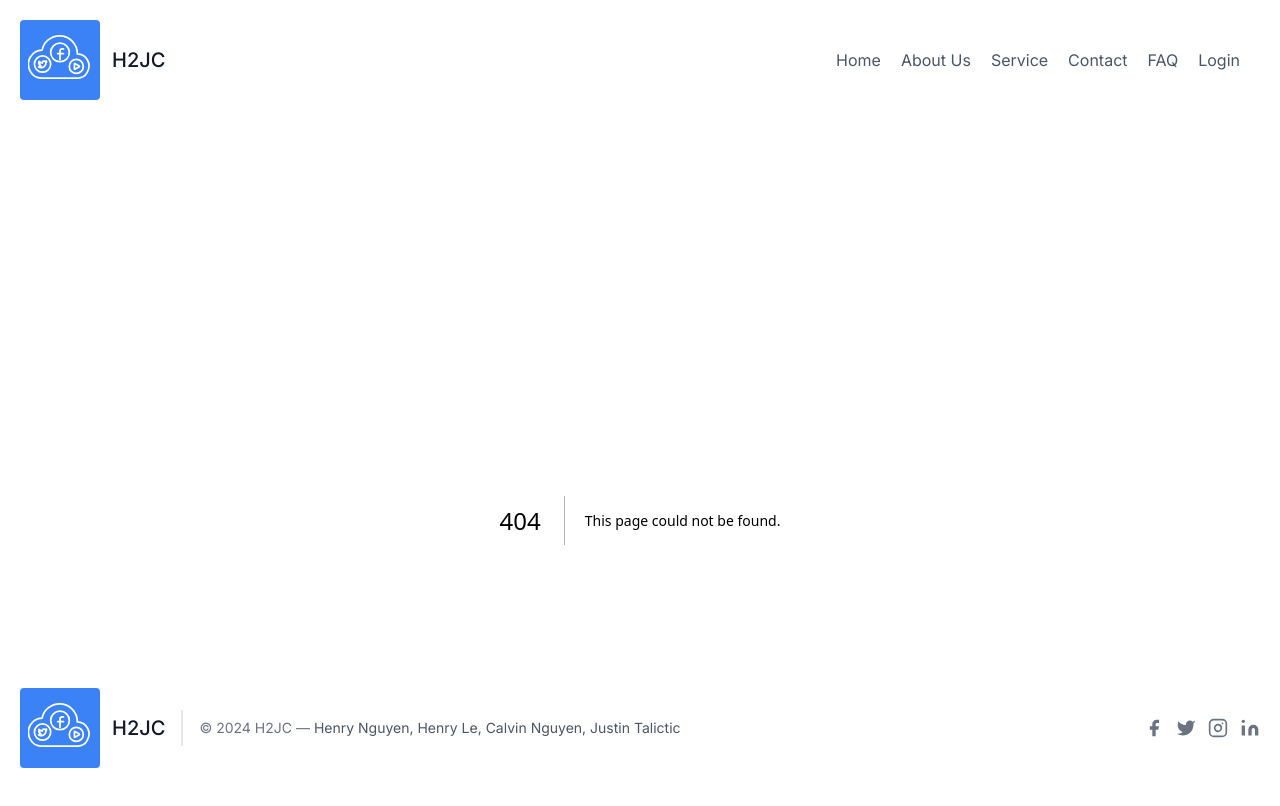
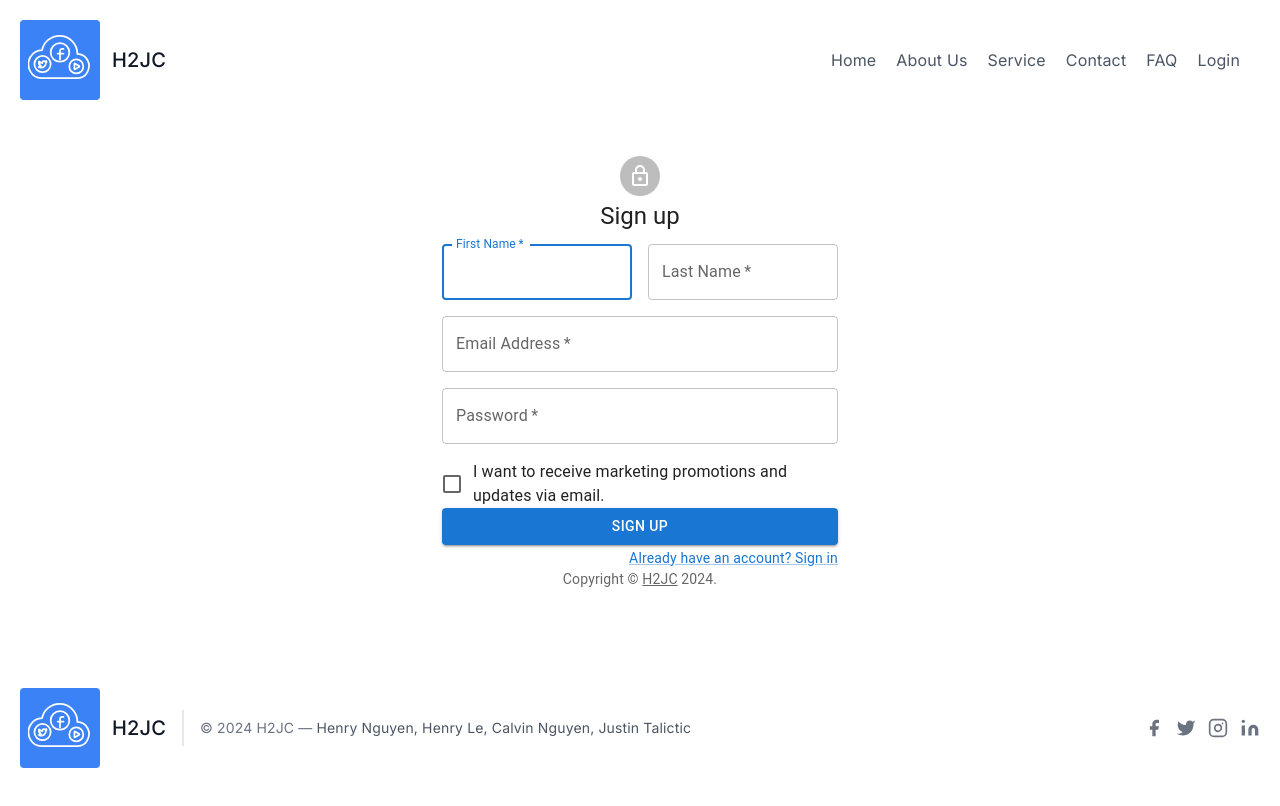
Before and after one commit to Henrycle16/Aesyn, a Next.js app in the folder client/: page /signup in a window 1280 px wide. Before the commit this address had no page. Shown: the top 806 px of the page. Built offline with nearby package versions, Linux system fonts and the light colour scheme.

Commit message:
Sign up page linking and rerouting back to home.

```diff
--- a/client/package.json
+++ b/client/package.json
@@ -9,6 +9,8 @@
     "lint": "next lint"
   },
   "dependencies": {
+    "@mui/icons-material": "^5.15.11",
+    "@mui/material": "^5.15.11",
     "axios": "^1.6.7",
     "next": "14.1.0",
     "react": "^18",
--- a/client/src/app/layout.tsx
+++ b/client/src/app/layout.tsx
@@ -1,6 +1,5 @@
 import "../styles/globals.css";
 import { Inter } from "next/font/google";
-
 import Header from "@/components/header";
 import Footer from "@/components/footer";
 import React from "react";
--- a/client/src/app/page.tsx
+++ b/client/src/app/page.tsx
@@ -1,4 +1,3 @@
-import TextInputForm from "../components/TextInputForm";
 import HeroSection from "@/components/hero-section";
 
 export default function Home() {
--- /dev/null
+++ b/client/src/app/signup/page.tsx
@@ -0,0 +1,9 @@
+import SignUpComponent from "@/components/signup";
+
+export default function SignUp() {
+    return (
+     <main>
+  <SignUpComponent/>
+     </main>
+    );
+}
--- a/client/src/components/footer.tsx
+++ b/client/src/components/footer.tsx
@@ -5,7 +5,7 @@ const Footer = () => {
         <footer className="text-gray-600 body-font">
         <div className="container px-5 py-8 mx-auto flex items-center sm:flex-row flex-col" style={{ position: 'fixed', bottom: 0, left: 0, right: 0 }}>
           <a className="flex title-font font-medium items-center md:justify-start justify-center text-gray-900">
-          <svg xmlns="http://www.w3.org/2000/svg" fill="none" stroke="currentColor" stroke-linecap="round" stroke-linejoin="round" stroke-width="1.5" className="w-20 h-20 text-white p-2 bg-blue-500 rounded" viewBox="8 2 50 55">
+          <svg xmlns="http://www.w3.org/2000/svg" fill="none" stroke="currentColor" strokeLinecap="round" strokeLinejoin="round" strokeWidth="1.5" className="w-20 h-20 text-white p-2 bg-blue-500 rounded" viewBox="8 2 50 55">
               <path className="m-4 grid grid-flow-col gap-4 p-5"  d="M47.9,24.3c0-0.1,0-0.2,0-0.3c0-8.4-6.8-15.3-15.3-15.3c-7.4,0-13.6,5.3-15,12.3c-8.6,0.2-14.9,9.4-10,18.5  c1.9,3.4,5.5,5.5,9.4,5.5h31.3c3.3,0,6.4-1.7,8-4.6C60.8,32.5,55.4,24.5,47.9,24.3z"/><g><circle className="st2" cx="33" cy="23" r="8"/></g><path className="st6" d="M36,20h-1c-1.1,0-2,0.9-2,2v7"/><line className="st6" x1="36" x2="31" y1="24" y2="24"/><g><circle className="st2" cx="47" cy="35" r="6"/></g><path className="st1" d="M49.6,34.7l-3.8-2.2c-0.2-0.1-0.4,0-0.4,0.3v4.4c0,0.2,0.2,0.4,0.4,0.3l3.8-2.2C49.8,35.1,49.8,34.9,49.6,34.7z  "/><g><circle className="st2" cx="18" cy="33" r="7"/></g><path className="st0" d="M17.9,32.1c0-0.1,0-0.3,0-0.4c0-0.5,0.4-1.1,0.9-1.2c0.6-0.2,1.1-0.1,1.5,0.3c0,0,0.1,0,0.1,0  c0.3-0.1,0.5-0.2,0.8-0.3c0,0,0,0,0.1,0c-0.1,0.3-0.3,0.6-0.6,0.8c0.3,0,0.5-0.1,0.8-0.2c0,0,0,0,0,0c-0.1,0.1-0.2,0.3-0.3,0.4  c-0.1,0.1-0.2,0.2-0.3,0.3c0,0,0,0.1,0,0.1c0,0.9-0.2,1.8-0.8,2.5c-0.6,0.9-1.5,1.4-2.5,1.6c-0.8,0.1-1.5,0.1-2.2-0.2  c-0.3-0.1-0.5-0.2-0.8-0.4c0.8,0.1,1.5-0.1,2.1-0.6c-0.7-0.1-1.1-0.4-1.3-1c0.2,0,0.4,0,0.6,0c-0.4-0.1-0.7-0.3-1-0.7  c-0.1-0.2-0.2-0.5-0.2-0.7c0.2,0.1,0.4,0.2,0.6,0.2c-0.3-0.2-0.5-0.5-0.6-0.9c-0.1-0.4,0-0.7,0.2-1C15.8,31.5,16.7,32,17.9,32.1z"></path>
             </svg>
             <span className="ml-3 text-xl">H2JC</span>
@@ -15,23 +15,23 @@ const Footer = () => {
           </p>
           <span className="inline-flex sm:ml-auto sm:mt-0 mt-4 justify-center sm:justify-start">
             <a className="text-gray-500">
-              <svg fill="currentColor" stroke-linecap="round" stroke-linejoin="round" stroke-width="2" className="w-5 h-5" viewBox="0 0 24 24">
+              <svg fill="currentColor" strokeLinecap="round" strokeLinejoin="round" strokeWidth="2" className="w-5 h-5" viewBox="0 0 24 24">
                 <path d="M18 2h-3a5 5 0 00-5 5v3H7v4h3v8h4v-8h3l1-4h-4V7a1 1 0 011-1h3z"></path>
               </svg>
             </a>
             <a className="ml-3 text-gray-500">
-              <svg fill="currentColor" stroke-linecap="round" stroke-linejoin="round" stroke-width="2" className="w-5 h-5" viewBox="0 0 24 24">
+              <svg fill="currentColor" strokeLinecap="round" strokeLinejoin="round" strokeWidth="2" className="w-5 h-5" viewBox="0 0 24 24">
                 <path d="M23 3a10.9 10.9 0 01-3.14 1.53 4.48 4.48 0 00-7.86 3v1A10.66 10.66 0 013 4s-4 9 5 13a11.64 11.64 0 01-7 2c9 5 20 0 20-11.5a4.5 4.5 0 00-.08-.83A7.72 7.72 0 0023 3z"></path>
               </svg>
             </a>
             <a className="ml-3 text-gray-500">
-              <svg fill="none" stroke="currentColor" stroke-linecap="round" stroke-linejoin="round" stroke-width="2" className="w-5 h-5" viewBox="0 0 24 24">
+              <svg fill="none" stroke="currentColor" strokeLinecap="round" strokeLinejoin="round" strokeWidth="2" className="w-5 h-5" viewBox="0 0 24 24">
                 <rect width="20" height="20" x="2" y="2" rx="5" ry="5"></rect>
                 <path d="M16 11.37A4 4 0 1112.63 8 4 4 0 0116 11.37zm1.5-4.87h.01"></path>
               </svg>
             </a>
             <a className="ml-3 text-gray-500">
-              <svg fill="currentColor" stroke="currentColor" stroke-linecap="round" stroke-linejoin="round" stroke-width="0" className="w-5 h-5" viewBox="0 0 24 24">
+              <svg fill="currentColor" stroke="currentColor" strokeLinecap="round" strokeLinejoin="round" strokeWidth="0" className="w-5 h-5" viewBox="0 0 24 24">
                 <path stroke="none" d="M16 8a6 6 0 016 6v7h-4v-7a2 2 0 00-2-2 2 2 0 00-2 2v7h-4v-7a6 6 0 016-6zM2 9h4v12H2z"></path>
                 <circle cx="4" cy="4" r="2" stroke="none"></circle>
               </svg>
--- a/client/src/components/header.tsx
+++ b/client/src/components/header.tsx
@@ -1,17 +1,18 @@
 import React from 'react';
+import Link from 'next/link';
 
 const Header = () => {
     return (
         <header className="text-gray-600 body-font">
         <div className="container mx-auto flex flex-wrap p-5 flex-col md:flex-row items-center">
           <a className="flex title-font font-medium items-center text-gray-900 mb-5 md:mb-0">
-            <svg xmlns="http://www.w3.org/2000/svg" fill="none" stroke="currentColor" stroke-linecap="round" stroke-linejoin="round" stroke-width="1.5" className="w-20 h-20 text-white p-2 bg-blue-500 rounded" viewBox="8 2 50 55">
+            <svg xmlns="http://www.w3.org/2000/svg" fill="none" stroke="currentColor" strokeLinecap="round" strokeLinejoin="round" strokeWidth="1.5" className="w-20 h-20 text-white p-2 bg-blue-500 rounded" viewBox="8 2 50 55">
               <path className="m-4 grid grid-flow-col gap-4 p-5"  d="M47.9,24.3c0-0.1,0-0.2,0-0.3c0-8.4-6.8-15.3-15.3-15.3c-7.4,0-13.6,5.3-15,12.3c-8.6,0.2-14.9,9.4-10,18.5  c1.9,3.4,5.5,5.5,9.4,5.5h31.3c3.3,0,6.4-1.7,8-4.6C60.8,32.5,55.4,24.5,47.9,24.3z"/><g><circle className="st2" cx="33" cy="23" r="8"/></g><path className="st6" d="M36,20h-1c-1.1,0-2,0.9-2,2v7"/><line className="st6" x1="36" x2="31" y1="24" y2="24"/><g><circle className="st2" cx="47" cy="35" r="6"/></g><path className="st1" d="M49.6,34.7l-3.8-2.2c-0.2-0.1-0.4,0-0.4,0.3v4.4c0,0.2,0.2,0.4,0.4,0.3l3.8-2.2C49.8,35.1,49.8,34.9,49.6,34.7z  "/><g><circle className="st2" cx="18" cy="33" r="7"/></g><path className="st0" d="M17.9,32.1c0-0.1,0-0.3,0-0.4c0-0.5,0.4-1.1,0.9-1.2c0.6-0.2,1.1-0.1,1.5,0.3c0,0,0.1,0,0.1,0  c0.3-0.1,0.5-0.2,0.8-0.3c0,0,0,0,0.1,0c-0.1,0.3-0.3,0.6-0.6,0.8c0.3,0,0.5-0.1,0.8-0.2c0,0,0,0,0,0c-0.1,0.1-0.2,0.3-0.3,0.4  c-0.1,0.1-0.2,0.2-0.3,0.3c0,0,0,0.1,0,0.1c0,0.9-0.2,1.8-0.8,2.5c-0.6,0.9-1.5,1.4-2.5,1.6c-0.8,0.1-1.5,0.1-2.2-0.2  c-0.3-0.1-0.5-0.2-0.8-0.4c0.8,0.1,1.5-0.1,2.1-0.6c-0.7-0.1-1.1-0.4-1.3-1c0.2,0,0.4,0,0.6,0c-0.4-0.1-0.7-0.3-1-0.7  c-0.1-0.2-0.2-0.5-0.2-0.7c0.2,0.1,0.4,0.2,0.6,0.2c-0.3-0.2-0.5-0.5-0.6-0.9c-0.1-0.4,0-0.7,0.2-1C15.8,31.5,16.7,32,17.9,32.1z"></path>
             </svg>
             <span className="ml-3 text-xl">H2JC</span>
           </a>
           <nav className="md:ml-auto flex flex-wrap items-center text-base justify-center">
-            <a className="mr-5 hover:text-gray-900">Home</a>
+            <Link href="/"> <div className="mr-5 hover:text-gray-900">Home</div></Link>
             <a className="mr-5 hover:text-gray-900">About Us</a>
             <a className="mr-5 hover:text-gray-900">Service</a>
             <a className="mr-5 hover:text-gray-900">Contact</a>
--- a/client/src/components/hero-section.tsx
+++ b/client/src/components/hero-section.tsx
@@ -1,4 +1,7 @@
 import React from 'react';
+import Link from 'next/link';
+
+
 
 const HeroSection = () => {
     return (
@@ -9,8 +12,9 @@ const HeroSection = () => {
             </h1>
             <p className="mb-8 leading-relaxed"> Description of our product.... lorem ipsum dolor sit amet, consectetur adipiscing elit. Praesent enim lectus, facilisis in facilisis eget, pharetra at justo. Praesent malesuada tristique urna, at elementum lectus bibendum id. Integer interdum sapien nec sapien luctus, non elementum elit facilisis. </p>
             <div className="flex justify-center">
+              <Link href="/signup">
               <button className="inline-flex text-white bg-blue-500 border-0 py-2 px-6 focus:outline-none hover:bg-blue-600 rounded text-lg">Join as Brand!</button>
-              <button className="ml-4 inline-flex text-gray-700 bg-gray-100 border-0 py-2 px-6 focus:outline-none hover:bg-gray-200 rounded text-lg">Join as Creator!</button>
+              <button className="ml-4 inline-flex text-gray-700 bg-gray-100 border-0 py-2 px-6 focus:outline-none hover:bg-gray-200 rounded text-lg">Join as Creator!</button> </Link>
             </div>
           </div>
           <div className="lg:max-w-lg lg:w-full md:w-1/2 w-5/6">
--- /dev/null
+++ b/client/src/components/signup.tsx
@@ -0,0 +1,122 @@
+'use client'
+
+import React from 'react';
+import Avatar from '@mui/material/Avatar';
+import Button from '@mui/material/Button';
+import CssBaseline from '@mui/material/CssBaseline';
+import TextField from '@mui/material/TextField';
+import FormControlLabel from '@mui/material/FormControlLabel';
+import Checkbox from '@mui/material/Checkbox';
+import Link from '@mui/material/Link';
+import Grid from '@mui/material/Grid';
+import Box from '@mui/material/Box';
+import LockOutlinedIcon from '@mui/icons-material/LockOutlined';
+import Typography from '@mui/material/Typography';
+import Container from '@mui/material/Container';
+
+function Copyright(props: any) {
+    return (
+        <Typography variant="body2" color="text.secondary" align="center" {...props}>
+            {'Copyright © '}
+            <Link color="inherit" href="https://mui.com/">
+                H2JC
+            </Link>{' '}
+            {new Date().getFullYear()}
+            {'.'}
+        </Typography>
+    );
+}
+
+
+export default function SignUp() {
+    const handleSubmit = (event: React.FormEvent<HTMLFormElement>) => {
+        event.preventDefault();
+        const data = new FormData(event.currentTarget);
+        console.log({
+            email: data.get('email'),
+            password: data.get('password'),
+        });
+    };
+
+    return (
+        <Container component="main" maxWidth="xs" py-24>
+            <CssBaseline />
+            <Box className="mt-8 flex flex-col items-center">
+                <Avatar className="m-1 bg-blue-500">
+                    <LockOutlinedIcon />
+                </Avatar>
+                <Typography component="h1" variant="h5">
+                    Sign up
+                </Typography>
+                <Box className="mt-3" component="form" noValidate onSubmit={handleSubmit}>
+                    <Grid container spacing={2}>
+                        <Grid item xs={12} sm={6}>
+                            <TextField
+                                autoComplete="given-name"
+                                name="firstName"
+                                required
+                                fullWidth
+                                id="firstName"
+                                label="First Name"
+                                autoFocus
+                            />
+                        </Grid>
+                        <Grid item xs={12} sm={6}>
+                            <TextField
+                                required
+                                fullWidth
+                                id="lastName"
+                                label="Last Name"
+                                name="lastName"
+                                autoComplete="family-name"
+                            />
+                        </Grid>
+                        <Grid item xs={12}>
+                            <TextField
+                                required
+                                fullWidth
+                                id="email"
+                                label="Email Address"
+                                name="email"
+                                autoComplete="email"
+                            />
+                        </Grid>
+                        <Grid item xs={12}>
+                            <TextField
+                                required
+                                fullWidth
+                                name="password"
+                                label="Password"
+                                type="password"
+                                id="password"
+                                autoComplete="new-password"
+                            />
+                        </Grid>
+                        <Grid item xs={12}>
+                            <FormControlLabel
+                                control={<Checkbox value="allowExtraEmails" color="primary" />}
+                                label="I want to receive marketing promotions and updates via email."
+                            />
+                        </Grid>
+                    </Grid>
+                    <Button
+                        type="submit"
+                        fullWidth
+                        variant="contained"
+                        className="mt-3 mb-2"
+                    >
+                        Sign Up
+                    </Button>
+                    <Grid container justifyContent="flex-end">
+                        <Grid item>
+                            <Link  href="#" variant="body2">
+                                Already have an account? Sign in
+                            </Link>
+                        </Grid>
+                    </Grid>
+                </Box>
+            </Box>
+            <Copyright className="mt-5" />
+        </Container>
+    );
+}
```
Also changed, not shown: client/public/social-media.svg, 1 other file (tests, documents, lock files or other folders).
